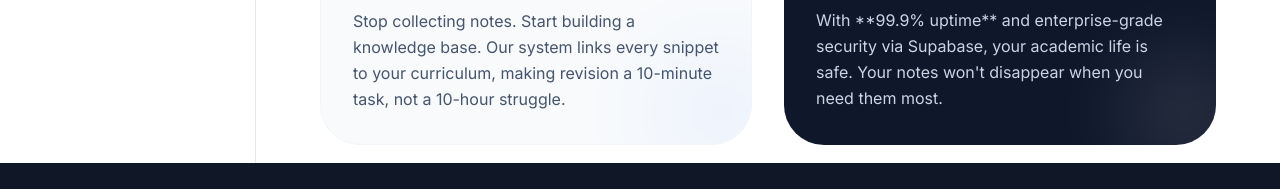
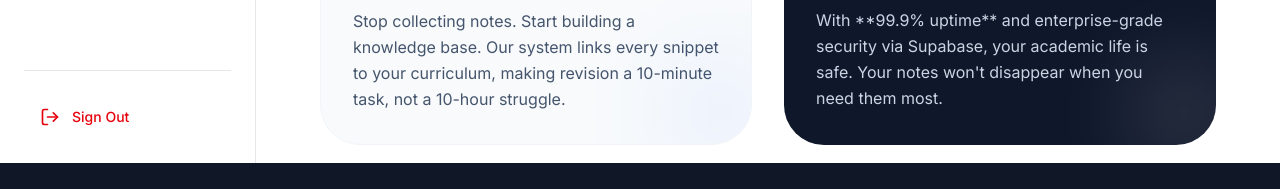
Before and after one commit to theteqmaster-cyber/hydraSpace, a Next.js app: page /help in a window 1280 px wide. Shown: the part 702-891 px from the top of the page. Built offline with nearby package versions, Linux system fonts and the light colour scheme; no server answers.

Commit message:
final update app optimised mobile2

```diff
--- a/src/components/layout/Header.tsx
+++ b/src/components/layout/Header.tsx
@@ -3,7 +3,7 @@
 import { useState } from 'react'
 import Link from 'next/link'
 import { motion } from 'framer-motion'
-import { Plus, Calendar, Users, BookOpen, Menu, X, Archive, Search, Clock, FileText, Settings, HelpCircle } from 'lucide-react'
+import { Plus, Calendar, Users, BookOpen, Menu, X, Archive, Search, Clock, FileText, Settings, HelpCircle, LogOut } from 'lucide-react'
 import { Button } from '@/components/ui/Button'
 import { Input } from '@/components/ui/Input'
 import { AuthModal } from '@/components/auth/AuthModal'
@@ -93,10 +93,13 @@ export const Header = ({ onCreateCourse }: HeaderProps) => {
               {user ? "Calendar" : "Sign In to View Calendar"}
             </Button>
             {user ? (
-              <Button onClick={onCreateCourse} size="sm">
+              <div className="flex items-center space-x-4">
+                <Button onClick={onCreateCourse} size="sm" className="hidden lg:flex">
                   <Plus className="w-4 h-4 mr-2" />
                   New Course
                 </Button>
+                <UserMenu user={user} />
+              </div>
             ) : (
               <Button onClick={() => setIsAuthModalOpen(true)} variant="primary" size="sm" className="shadow-lg shadow-blue-500/20">
                 Sign In
@@ -152,10 +155,26 @@ export const Header = ({ onCreateCourse }: HeaderProps) => {
               {user ? "Calendar" : "Sign In to View Calendar"}
             </Button>
             {user && (
+              <>
                 <Button onClick={onCreateCourse} className="w-full justify-start">
                   <Plus className="w-4 h-4 mr-2" />
                   New Course
                 </Button>
+                <div className="border-t border-gray-100 mt-4 pt-4">
+                  <Button
+                    variant="ghost"
+                    className="w-full justify-start text-red-600 hover:text-red-700 hover:bg-red-50"
+                    onClick={async () => {
+                      const { signOut } = await import('@/lib/auth')
+                      await signOut()
+                      window.location.reload()
+                    }}
+                  >
+                    <LogOut className="w-4 h-4 mr-2" />
+                    Sign Out
+                  </Button>
+                </div>
+              </>
             )}
           </div>
         </motion.div>
--- a/src/components/layout/Sidebar.tsx
+++ b/src/components/layout/Sidebar.tsx
@@ -9,7 +9,8 @@ import {
   Calendar,
   Clock,
   FileText,
-  HelpCircle
+  HelpCircle,
+  LogOut
 } from 'lucide-react'
 import Link from 'next/link'
 import { usePathname } from 'next/navigation'
@@ -67,7 +68,7 @@ export const Sidebar = () => {
       </nav>
 
       {/* Quick Stats */}
-      <div className="border-t border-gray-200 pt-6">
+      <div className="border-t border-gray-200 pt-6 mb-auto">
         <h3 className="text-xs font-semibold text-gray-500 uppercase tracking-wider mb-4">
           Quick Stats
         </h3>
@@ -86,6 +87,21 @@ export const Sidebar = () => {
           ))}
         </div>
       </div>
+
+      {/* Logout Button */}
+      <div className="border-t border-gray-200 pt-6 mt-6">
+        <button
+          onClick={async () => {
+            const { signOut } = await import('@/lib/auth')
+            await signOut()
+            window.location.reload()
+          }}
+          className="flex items-center space-x-3 px-4 py-3 rounded-lg text-sm font-medium text-red-600 hover:bg-red-50 hover:text-red-700 transition-colors w-full"
+        >
+          <LogOut className="w-5 h-5" />
+          <span>Sign Out</span>
+        </button>
+      </div>
     </motion.aside>
   )
 }
```
Lines whose indentation alone changed are shown as unchanged.
